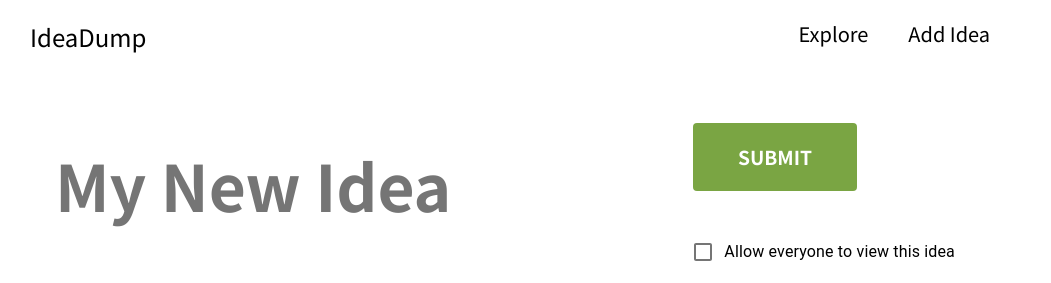
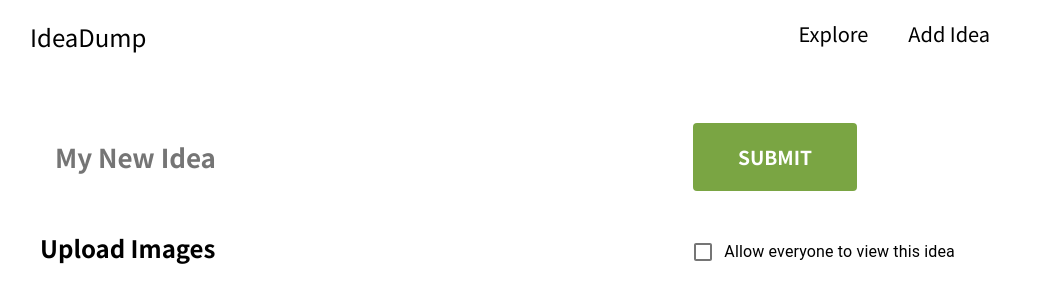
Before and after one commit to opaquee/IdeaDump, a React (Create React App) app in the folder client/: page /new-idea in a window 1280 px wide. Shown: the top 283 px of the page, without its empty margins (110-1161 px from the left). Built offline with nearby package versions, Linux system fonts and the light colour scheme; no server answers.

Commit message:
fixed font size issue

```diff
--- a/client/src/components/Explore/Explore.scss
+++ b/client/src/components/Explore/Explore.scss
@@ -67,7 +67,7 @@
 
 .idea-title {
   padding: 15px;
-  font-size: 26px;
+  font-size: 26px !important;
   font-weight: 500;
 }
 
--- a/client/src/views/IdeaDetails/index.js
+++ b/client/src/views/IdeaDetails/index.js
@@ -21,7 +21,6 @@ class IdeaDetails extends Component {
           "If PickleHack is so great, then why isn't there a PickleHack 2?",
         topic: "Pickles",
       },
-      activeStep: 0,
     });
   }
 
```
